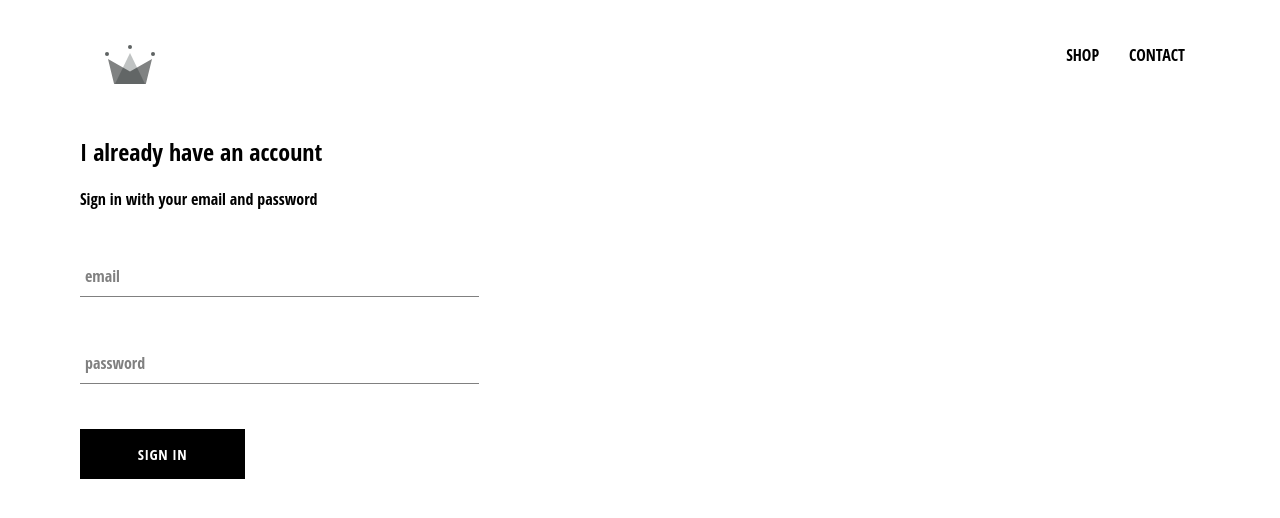
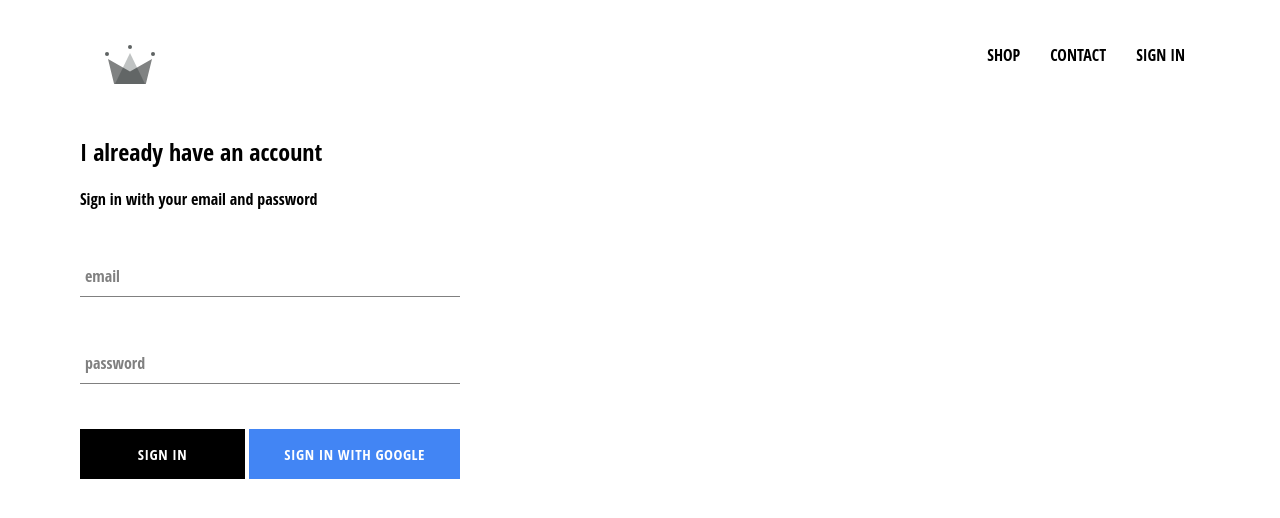
Before and after one commit to fitGeek96/E-commerce-website, a React (Create React App) app: page /signin in a window 1280 px wide. Shown: the top 518 px of the page. Built offline with nearby package versions, Linux system fonts and the light colour scheme; no server answers; the HTML template or start-up script is replaced by a standard one.

Commit message:
integrated firebase mponent

```diff
--- a/package.json
+++ b/package.json
@@ -6,6 +6,7 @@
     "@testing-library/jest-dom": "^5.11.4",
     "@testing-library/react": "^11.1.0",
     "@testing-library/user-event": "^12.1.10",
+    "firebase": "^9.6.0",
     "history": "5",
     "node-sass": "4.14.1",
     "react": "^17.0.2",
--- a/src/App.css
+++ b/src/App.css
@@ -1,3 +1,7 @@
+* {
+    box-sizing: border-box;
+}
+
 body {
     font-family: 'Open Sans Condensed', sans-serif;
     padding: 20px 80px;
--- a/src/App.js
+++ b/src/App.js
@@ -1,26 +1,46 @@
 import './App.css';
 
-import React from 'react';
+import React, {Component} from 'react';
 import {Switch, Route} from 'react-router-dom';
 
 import HomePage from './pages/homepage/homepage';
 import ShopPage from './pages/shop/shop';
 import Header from './components/header/header';
 import SigninSignupPage from './components/signin-signup/signin-signup';
+import {auth} from './firebase/firebase.utils';
 
+class App extends Component {
+    constructor() {
+        super();
+        this.state = {
+            currentUser: null
+        }
+    }
 
+    unsubscribeFromAuth = null
 
-function App() {
+    componentDidMount() {
+       this.unsubscribeFromAuth = auth.onAuthStateChanged(user => {
+            this.setState({ currentUser: user });
+        })
+    }
+
+    componentWillUnmount() {
+        this.unsubscribeFromAuth();
+    }
+
+    render() {
         return (
             <div className="App">
-            <Header />
+                <Header currentUser={this.state.currentUser} />
                 <Switch>
                     <Route exact path='/' component={HomePage}/>
                     <Route exact path='/shop' component={ShopPage}/>
                     <Route exact path='/signin' component={SigninSignupPage}/>
                 </Switch>
             </div>
-    );
+        )
+    };
 }
 
 export default App;
--- a/src/components/custom-button/custom-button.js
+++ b/src/components/custom-button/custom-button.js
@@ -1,12 +1,18 @@
-import React, { Component } from 'react'
+import React, {Component} from 'react'
 import './custom-button.styles.scss'
 
-
-const CustomButton = ({ children, ...otherProps }) => (
-    <button className="custom-button" { ...otherProps }>
+const CustomButton = ({
+    children,
+    isGoogleSignIn,
+    ...otherProps
+}) => (
+    <button
+        className={`${isGoogleSignIn
+        ? 'google-sign-in'
+        : ''} custom-button`}
+        { ...otherProps }>
         {children}
     </button>
 )
 
-
 export default CustomButton;
--- a/src/components/custom-button/custom-button.styles.scss
+++ b/src/components/custom-button/custom-button.styles.scss
@@ -19,4 +19,15 @@
         color: black;
         border: 1px solid black;
     }
+
+    &.google-sign-in {
+        background-color: #4285f4;
+        color: white;
+
+        &:hover {
+            background-color: #357ae8;
+            border: none;
+        }
+    }
+
 }
--- a/src/components/header/header.js
+++ b/src/components/header/header.js
@@ -1,10 +1,11 @@
-import React, { Component } from 'react'
-import { Link } from 'react-router-dom'
+import React, {Component} from 'react'
+import {Link} from 'react-router-dom'
 
+import {auth} from '../../firebase/firebase.utils'
 import './header.styles.scss'
-import { ReactComponent as Logo } from '../../assets/logo.svg'
+import {ReactComponent as Logo} from '../../assets/logo.svg'
 
-const Header = () => (
+const Header = ({currentUser}) => (
     <div className="header">
         <Link className='logo-container' to="/">
             <Logo className='logo'/>
@@ -16,9 +17,12 @@
             <Link className='option' to="/shop">
                 CONTACT
             </Link>
+            {currentUser
+                ? <div className='option' onClick={() => auth.signOut()}>SIGN OUT</div>
+                : <Link className='option' to='/signin'>SIGN IN</Link>
+}
         </div>
     </div>
 )
 
-
 export default Header;
--- a/src/components/header/header.styles.scss
+++ b/src/components/header/header.styles.scss
@@ -20,6 +20,7 @@
 
         .option {
             padding: 10px 15px;
+            cursor: pointer;
         }
     }
 }
--- a/src/components/sign-in/sign-in.js
+++ b/src/components/sign-in/sign-in.js
@@ -1,9 +1,8 @@
 import React, {Component} from 'react'
 import './sign-in.styles.scss'
 import FormInput from '../../components/form-input/form-input'
-import CustomButton from '../custom-button/custom-button';
-
-
+import CustomButton from '../custom-button/custom-button'
+import {signInWithGoogle} from '../../firebase/firebase.utils'
 
 class SignIn extends Component {
     constructor(props) {
@@ -47,8 +46,13 @@
                         value={this.state.password}
                         handleChange={this.handleChange}
                         required/>
+                    <div className="buttons">
+                        <CustomButton type="submit">Sign In</CustomButton>
+                        <CustomButton onClick={signInWithGoogle} isGoogleSignIn>
+                            Sign in with Google
+                        </CustomButton>
+                    </div>
 
-                    <CustomButton type="submit">Sign In</CustomButton>
                 </form>
             </div>
         )
--- a/src/components/sign-in/sign-in.styles.scss
+++ b/src/components/sign-in/sign-in.styles.scss
@@ -1,9 +1,14 @@
 .sign-in {
-    width: 30vw;
+    width: 380px;
     display: flex;
     flex-direction: column;
 
     .title {
         margin: 10px 0;
     }
+
+    .buttons {
+        display: flex;
+        justify-content: space-between;
+    }
 }
--- /dev/null
+++ b/src/firebase/firebase.utils.js
@@ -0,0 +1,26 @@
+import firebase from 'firebase/compat/app';
+import 'firebase/compat/auth';
+import 'firebase/compat/firestore';
+
+const config = {
+    apiKey: "AIzaSyAdtO55-ifrpllD2JvQSwlGs3x9Uu5arzw",
+    authDomain: "e-commerce-db-ee5bf.firebaseapp.com",
+    projectId: "e-commerce-db-ee5bf",
+    storageBucket: "e-commerce-db-ee5bf.appspot.com",
+    messagingSenderId: "955010975913",
+    appId: "1:955010975913:web:c2f69759b370dec27381b8"
+}
+
+firebase.initializeApp(config);
+
+export const auth = firebase.auth();
+export const firestore = firebase.firestore();
+
+const provider = new firebase
+    .auth
+    .GoogleAuthProvider();
+provider.setCustomParameters({prompt: 'select_account'});
+
+export const signInWithGoogle = () => auth.signInWithPopup(provider);
+
+export default firebase;
```
Also changed, not shown: 1 other file (tests, documents, lock files or other folders). Lines whose indentation alone changed are shown as unchanged.
